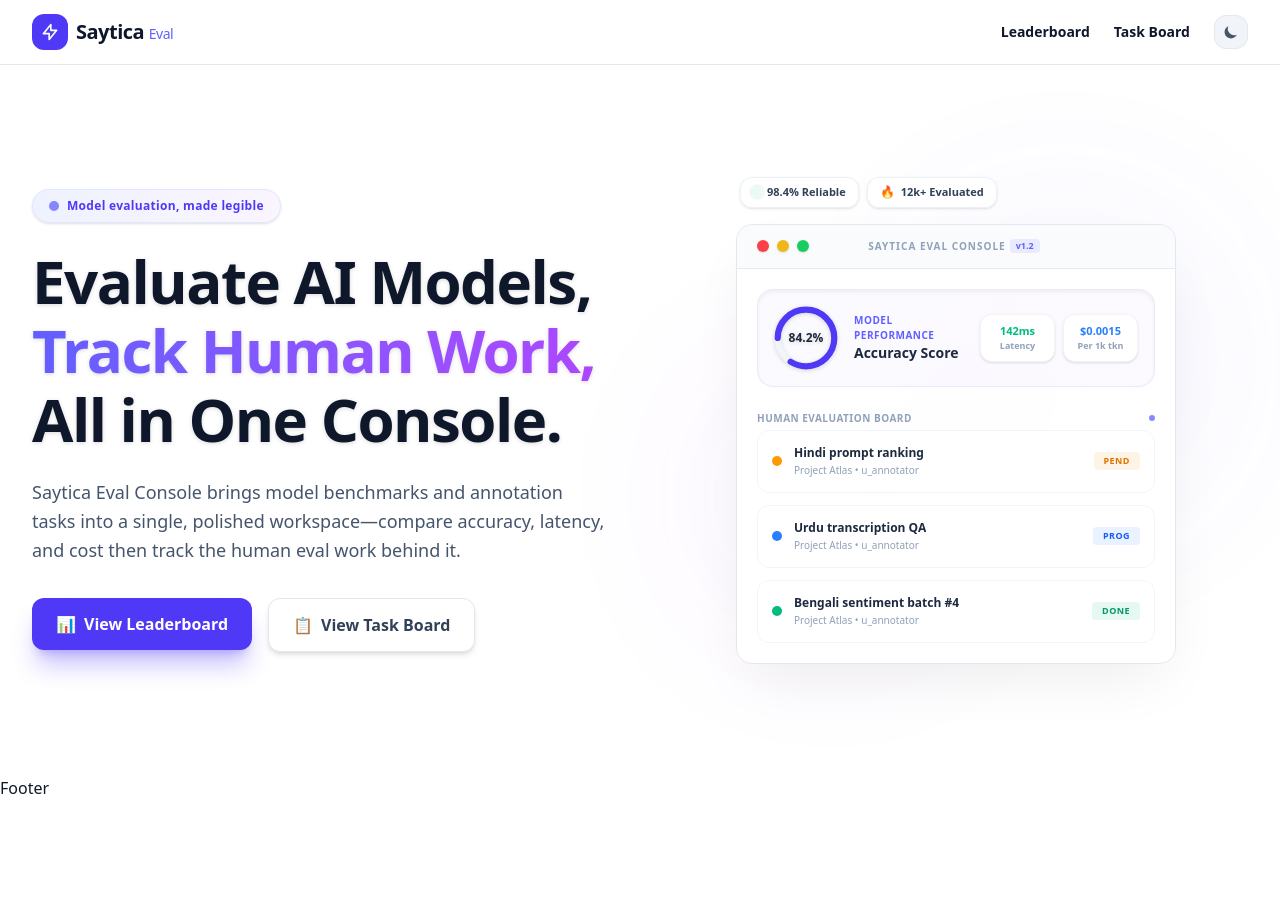
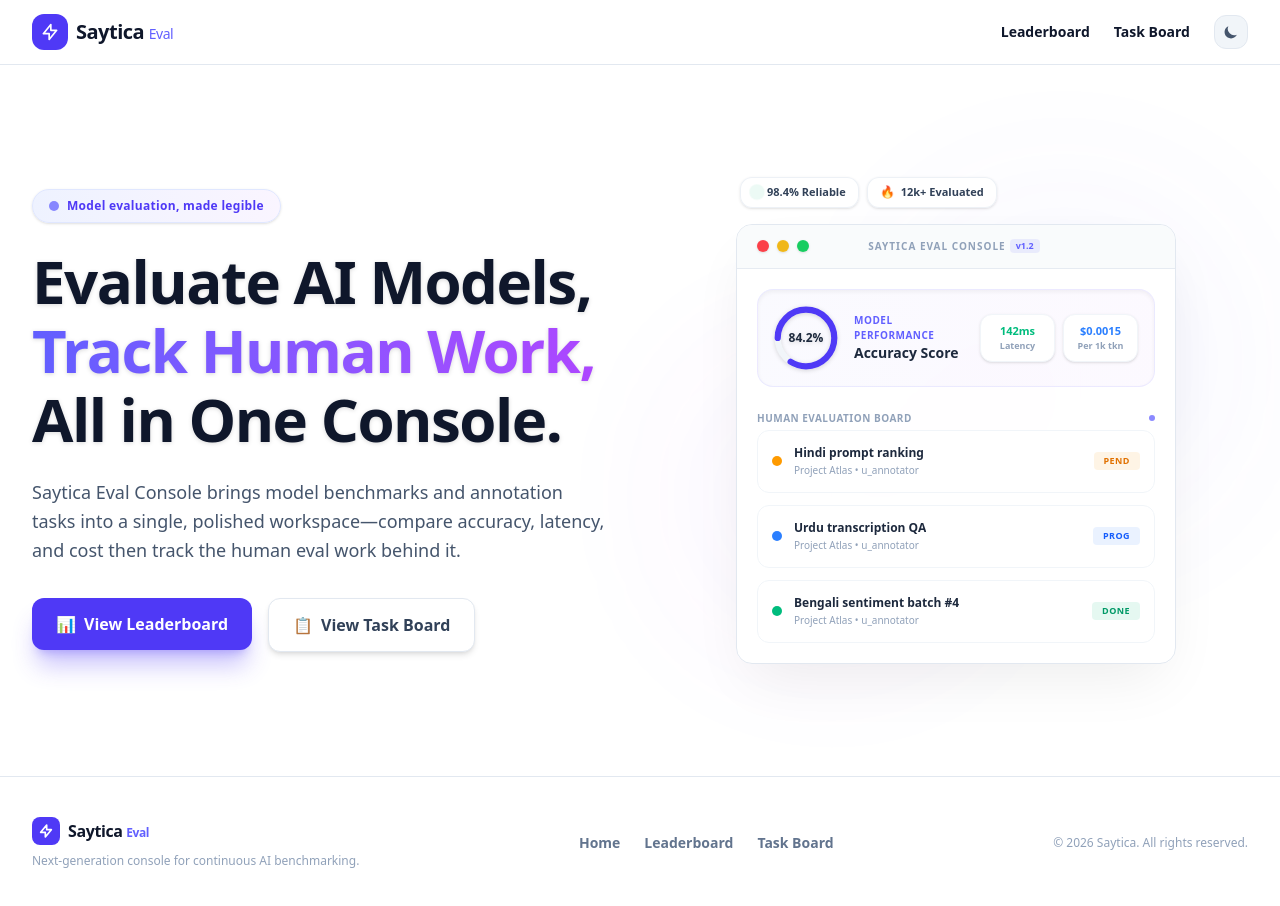
Before and after one commit to robiulhasanmumin/Saytica-Eval, a Next.js app: page / in a window 1280 px wide. Shown: the top 906 px of the page. Before the commit the page ends 800 px from the top, so only its background shows below. Built offline with nearby package versions, Linux system fonts and the light colour scheme.

Commit message:
feat(shared): implement minimal SaaS Footer

```diff
--- a/src/app/page.jsx
+++ b/src/app/page.jsx
@@ -1,10 +1,11 @@
 import Hero from '@/component/ui/Hero';
+import HowItWorks from '@/component/ui/HowItWorks';
 import React from 'react';
 
 export default function Homepage() {
   return (
     <main className="max-w-7xl mx-auto px-4 sm:px-6 lg:px-8 py-12">
       <Hero />
-    </main>
+     </main>
   );
 }
--- a/src/component/shared/Foooter/Footer.jsx
+++ b/src/component/shared/Foooter/Footer.jsx
@@ -1,9 +1,47 @@
-import React from 'react'
+'use client';
+import React from 'react';
+import Link from 'next/link';
 
-const Footer = () => {
+export default function Footer() {
   return (
-    <div>Footer</div>
-  )
+    <footer className="border-t border-slate-200 dark:border-slate-800/80 bg-white/50 dark:bg-slate-950/50 backdrop-blur-md transition-colors duration-300">
+      <div className="max-w-7xl mx-auto px-4 sm:px-6 lg:px-8 py-10">
+        <div className="flex flex-col md:flex-row justify-between items-center gap-6">
+
+           <div className="flex flex-col items-center md:items-start space-y-2">
+            <div className="flex items-center space-x-2">
+              <div className="p-1.5 bg-indigo-600 rounded-lg text-white">
+                <svg className="w-4 h-4" fill="none" stroke="currentColor" strokeWidth="2.5" viewBox="0 0 24 24">
+                  <path strokeLinecap="round" strokeLinejoin="round" d="M13 10V3L4 14h7v7l9-11h-7z" />
+                </svg>
+              </div>
+              <span className="text-base font-extrabold tracking-tight text-slate-900 dark:text-white">
+                Saytica <span className="text-indigo-500 font-semibold text-xs">Eval</span>
+              </span>
+            </div>
+            <p className="text-xs font-medium text-slate-400 dark:text-slate-500">
+              Next-generation console for continuous AI benchmarking.
+            </p>
+          </div>
+
+           <div className="flex items-center space-x-6 text-sm font-semibold text-slate-500 dark:text-slate-400">
+            <Link href="/" className="hover:text-indigo-500 transition-colors cursor-pointer">
+              Home
+            </Link>
+            <Link href="/leaderboard" className="hover:text-indigo-500 transition-colors cursor-pointer">
+              Leaderboard
+            </Link>
+            <Link href="/tasks" className="hover:text-indigo-500 transition-colors cursor-pointer">
+              Task Board
+            </Link>
+           </div>
+
+           <div className="text-xs font-medium text-slate-400 dark:text-slate-500">
+            &copy; {new Date().getFullYear()} Saytica. All rights reserved.
+          </div>
+
+        </div>
+      </div>
+    </footer>
+  );
 }
-
-export default Footer
--- a/src/component/ui/HowItWorks.jsx
+++ b/src/component/ui/HowItWorks.jsx
@@ -0,0 +1,89 @@
+'use client';
+import React from 'react';
+
+export default function HowItWorks() {
+  const steps = [
+    {
+      id: '01',
+      title: 'Connect AI Models',
+      desc: 'Plug in your LLMs via API or custom endpoints to benchmark latency, accuracy, and token costs automatically.',
+      icon: (
+        <svg className="w-6 h-6 text-indigo-500" fill="none" stroke="currentColor" strokeWidth="2" viewBox="0 0 24 24">
+          <path strokeLinecap="round" strokeLinejoin="round" d="M19 11H5m14 0a2 2 0 012 2v6a2 2 0 01-2 2H5a2 2 0 01-2-2v-6a2 2 0 012-2m14 0V9a2 2 0 00-2-2M5 11V9a2 2 0 012-2m0 0V5a2 2 0 012-2h6a2 2 0 012 2v2M7 7h10" />
+        </svg>
+      )
+    },
+    {
+      id: '02',
+      title: 'Distribute Human Tasks',
+      desc: 'Assign verification pipelines, prompt rankings, and RLHF tasks to human annotators via our smart task board.',
+      icon: (
+        <svg className="w-6 h-6 text-purple-500" fill="none" stroke="currentColor" strokeWidth="2" viewBox="0 0 24 24">
+          <path strokeLinecap="round" strokeLinejoin="round" d="M9 5H7a2 2 0 00-2 2v12a2 2 0 002 2h10a2 2 0 002-2V7a2 2 0 00-2-2h-2M9 5a2 2 0 002 2h2a2 2 0 002-2M9 5a2 2 0 012-2h2a2 2 0 012 2m-3 7h3m-3 4h3m-6-4h.01M9 16h.01" />
+        </svg>
+      )
+    },
+    {
+      id: '03',
+      title: 'Get Decisive Insights',
+      desc: 'Compare side-by-side performance data, human quality labels, and cross-examine live leaderboard metrics.',
+      icon: (
+        <svg className="w-6 h-6 text-emerald-500" fill="none" stroke="currentColor" strokeWidth="2" viewBox="0 0 24 24">
+          <path strokeLinecap="round" strokeLinejoin="round" d="M9 19v-6a2 2 0 00-2-2H5a2 2 0 00-2 2v6a2 2 0 002 2h2a2 2 0 002-2zm0 0V9a2 2 0 012-2h2a2 2 0 012 2v10m-6 0a2 2 0 002 2h2a2 2 0 002-2m0 0V5a2 2 0 012-2h2a2 2 0 012 2v14a2 2 0 002 2h2a2 2 0 002-2z" />
+        </svg>
+      )
+    }
+  ];
+
+  return (
+    <section className="py-20 relative overflow-hidden">
+      {/* ব্যাকগ্রাউন্ড ব্লার গ্লো */}
+      <div className="absolute top-1/2 left-1/2 -translate-x-1/2 -translate-y-1/2 w-[500px] h-[500px] bg-indigo-500/5 dark:bg-indigo-500/[0.03] rounded-full blur-[120px] -z-10"></div>
+
+      <div className="max-w-7xl mx-auto px-4 sm:px-6 lg:px-8 text-center">
+
+        {/* সেকশন হেডার */}
+        <div className="space-y-3 max-w-2xl mx-auto mb-16">
+          <span className="text-xs font-bold uppercase tracking-widest text-indigo-500 bg-indigo-500/10 px-3 py-1 rounded-full">
+            Workflow
+          </span>
+          <h2 className="text-3xl sm:text-4xl font-black tracking-tight text-slate-900 dark:text-white">
+            How Saytica Eval Works
+          </h2>
+          <p className="text-slate-500 dark:text-slate-400 font-medium text-sm sm:text-base">
+            An end-to-end evaluation console seamlessly blending algorithmic parameters with human precision.
+          </p>
+        </div>
+
+        {/* স্টেপস গ্রিড */}
+        <div className="grid grid-cols-1 md:grid-cols-3 gap-8 relative">
+          {steps.map((step, index) => (
+            <div
+              key={index}
+              className="relative group p-6 bg-white/60 dark:bg-slate-900/40 backdrop-blur-xl border border-slate-200/60 dark:border-slate-800/60 rounded-2xl text-left transition-all duration-300 hover:-translate-y-1 hover:shadow-xl hover:shadow-indigo-500/[0.03] hover:border-indigo-500/20"
+            >
+              {/* মডার্ন ফ্লোটিং নাম্বার কাউন্টার */}
+              <div className="absolute top-4 right-6 text-4xl font-black text-slate-200/50 dark:text-slate-800/40 select-none font-mono transition-colors group-hover:text-indigo-500/20">
+                {step.id}
+              </div>
+
+              {/* আইকন বক্স */}
+              <div className="p-3 bg-slate-50 dark:bg-slate-950 rounded-xl border border-slate-200/50 dark:border-slate-800/50 inline-block mb-5 shadow-inner">
+                {step.icon}
+              </div>
+
+              {/* কন্টেন্ট */}
+              <h3 className="text-lg font-bold text-slate-900 dark:text-white mb-2 tracking-tight">
+                {step.title}
+              </h3>
+              <p className="text-sm text-slate-500 dark:text-slate-400 leading-relaxed font-medium">
+                {step.desc}
+              </p>
+            </div>
+          ))}
+        </div>
+
+      </div>
+    </section>
+  );
+}
```
